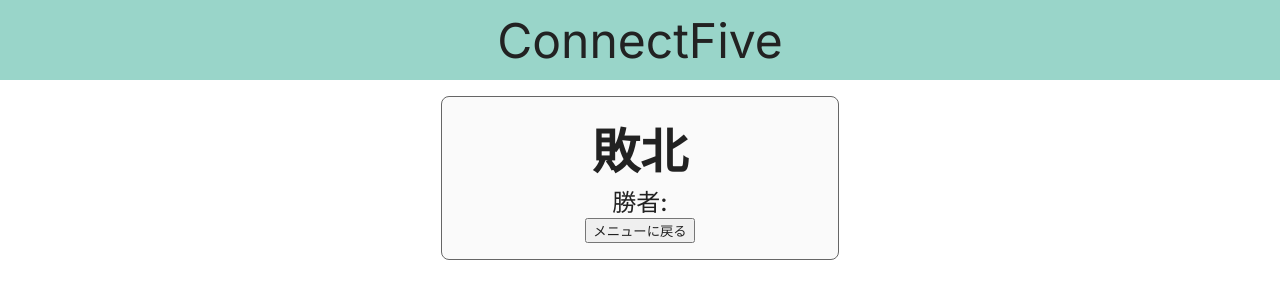
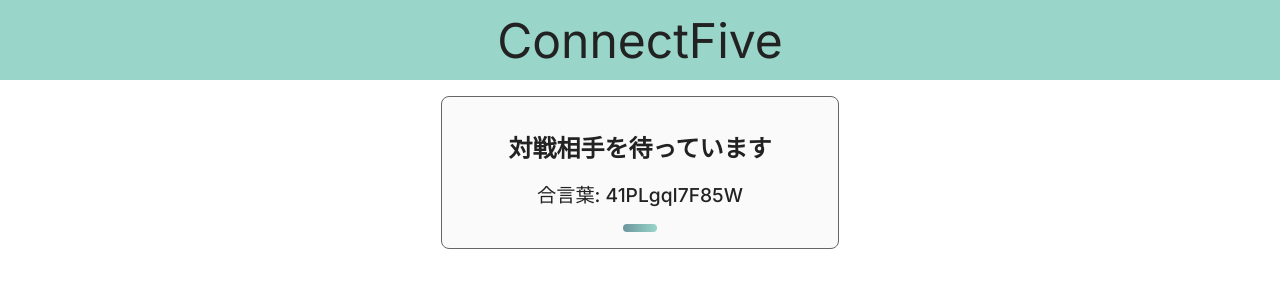
Before and after one commit to aho4ahoaho/ConnectFive, a Next.js app in the folder packages/five_client/: page / in a window 1280 px wide. Shown: the top 300 px of the page. Built offline with nearby package versions, Linux system fonts and the light colour scheme.

Commit message:
デフォルトでランダムパスワードを入力

```diff
--- a/packages/five_client/src/app/page.tsx
+++ b/packages/five_client/src/app/page.tsx
@@ -11,15 +11,16 @@ import {
     WS_HOST,
 } from '@/utils/api';
 import { ResultScreen } from '@/components/ResultScreen';
+import { randomString } from '@/utils/random';
 
 type Status = 'menu' | 'waiting' | 'game' | 'gameEnd';
 
 export default function Home() {
     const [board, setBoard] = React.useState<GoStoneType[][]>([]);
-    const [status, setStatus] = React.useState<Status>('gameEnd');
+    const [status, setStatus] = React.useState<Status>('waiting');
     const [gameOptions, setGameOptions] = React.useState<GameOptions>({
         username: '',
-        password: '',
+        password: randomString(12),
     });
     const [userdata, setUserdata] = React.useState<PlayerData>();
     const [session, setSession] = React.useState<SessionData>();
@@ -92,7 +93,9 @@ export default function Home() {
                     />
                 </>
             )}
-            {status === 'waiting' && <WaitingScreen />}
+            {status === 'waiting' && (
+                <WaitingScreen password={gameOptions.password} />
+            )}
             {status === 'game' && (
                 <GoBoard board={board} onClick={onBoardClick} />
             )}
--- a/packages/five_client/src/components/GameMenu/index.tsx
+++ b/packages/five_client/src/components/GameMenu/index.tsx
@@ -1,5 +1,6 @@
 import React from 'react';
 import style from './style.module.scss';
+import { concatClassNames } from '@/utils/class';
 
 type Status = 'menu' | 'game' | 'gameover';
 export type GameOptions = {
@@ -66,10 +67,11 @@ export const GameMenu = ({
     );
 };
 
-export const WaitingScreen = () => {
+export const WaitingScreen = ({ password }: { password?: string }) => {
     return (
-        <div className={style.wrapper}>
-            <div>対戦相手を待っています</div>
+        <div className={concatClassNames(style.wrapper, style.waitingScreen)}>
+            <div className={style.title}>対戦相手を待っています</div>
+            <div className={style.pass}>合言葉: {password}</div>
             <div className={style.progress}></div>
         </div>
     );
--- a/packages/five_client/src/components/GameMenu/style.module.scss
+++ b/packages/five_client/src/components/GameMenu/style.module.scss
@@ -41,7 +41,19 @@ div.wrapper {
     }
 }
 
+div.waitingScreen{
+    .title{
+        font-size: 1.5rem;
+        font-weight: 700;
+    }
+    .pass{
+        font-weight: 500;
+    }
+}
+
 div.progress {
+    margin-top: 1rem;
+
     width: 60%;
     height: 0.5rem;
     background-color: var(--primary-color);
--- /dev/null
+++ b/packages/five_client/src/utils/random.ts
@@ -0,0 +1,10 @@
+export const randomString = (length: number) => {
+    const chars =
+        'abcdefghijklmnopqrstuvwxyzABCDEFGHIJKLMNOPQRSTUVWXYZ0123456789';
+    const charsLength = chars.length;
+    let result = '';
+    for (let i = 0; i < length; i++) {
+        result += chars[Math.floor(Math.random() * charsLength)];
+    }
+    return result;
+};
```
